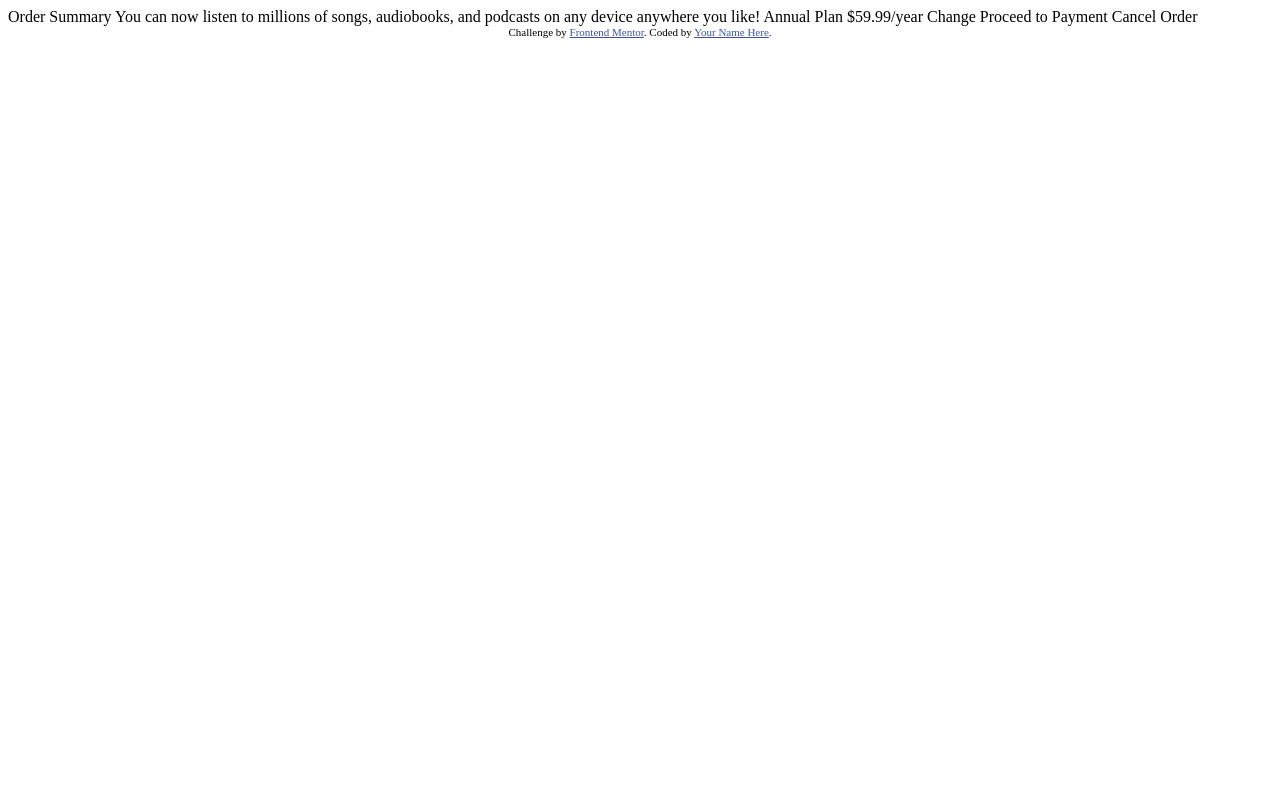
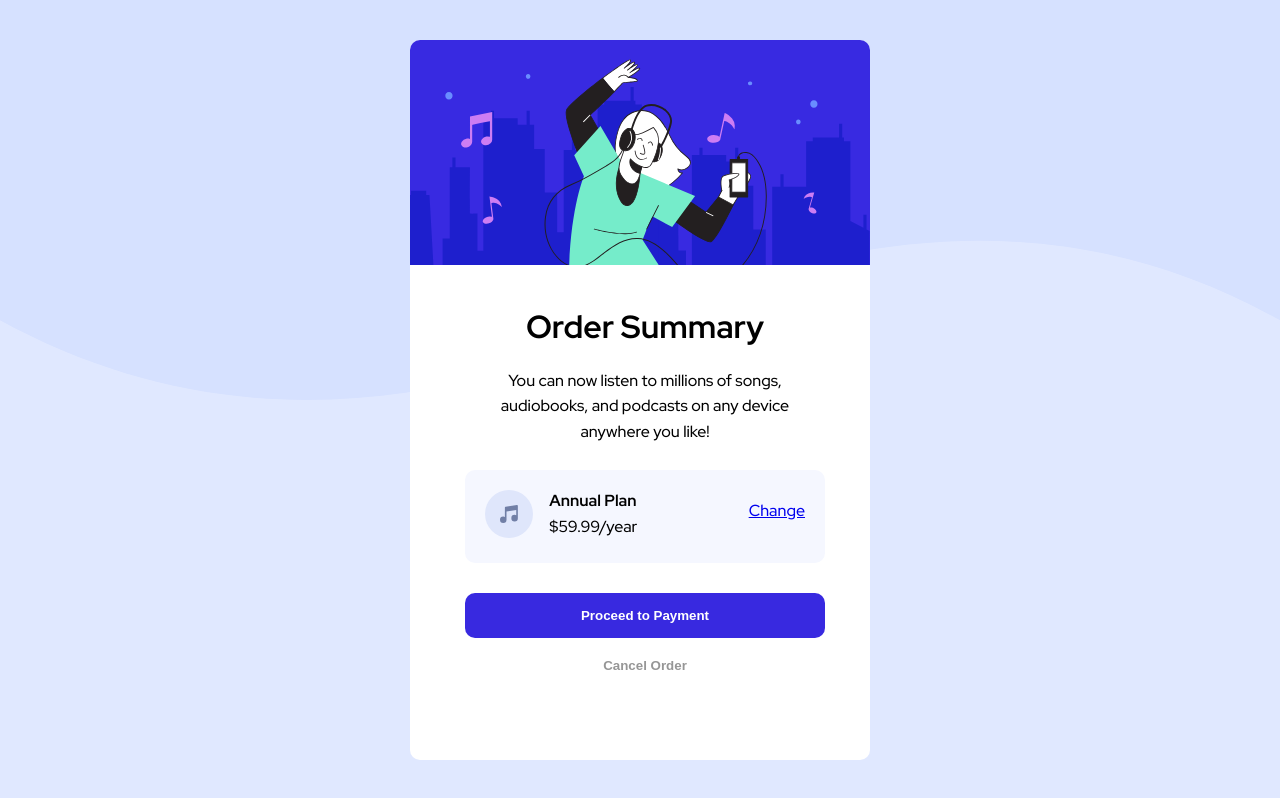
Before and after one commit to Floor20/order-summary-card, a plain HTML site: page index.html in a window 1280 px wide. Drawn offline with Linux system fonts and the light colour scheme.

Commit message:
Completed project

```diff
--- a/index.html
+++ b/index.html
@@ -11,8 +11,10 @@
       href="./images/favicon-32x32.png"
     />
 
+    <link rel="stylesheet" type="text/css" href="style.css" />
+
     <title>Frontend Mentor | Order summary card</title>
-    <style>
+    <!-- <style>
       .attribution {
         font-size: 11px;
         text-align: center;
@@ -20,19 +22,41 @@
       .attribution a {
         color: hsl(228, 45%, 44%);
       }
-    </style>
+    </style> -->
   </head>
 
   <body>
-    Order Summary You can now listen to millions of songs, audiobooks, and
-    podcasts on any device anywhere you like! Annual Plan $59.99/year Change
-    Proceed to Payment Cancel Order
+    <div class="container">
+      <div class="summary-card">
+        <div class="card-top">
+          <img src="../images/illustration-hero.svg" class="banner-img" />
+        </div>
+        <div class="card-btm">
+          <h1>Order Summary</h1>
+          <p>
+            You can now listen to millions of songs, audiobooks, and podcasts on
+            any device anywhere you like!
+          </p>
+          <div class="plan-tile">
+            <span><img src="../images/icon-music.svg" /></span>
+            <ul class="plan-description">
+              <li>Annual Plan</li>
+              <li>$59.99/year</li>
+            </ul>
+            <a href="#">Change</a>
+          </div>
+          <button type="button" class="btn-pmt">Proceed to Payment</button
+          ><br />
+          <button type="button" class="btn-cancel">Cancel Order</button>
+        </div>
+      </div>
+    </div>
 
-    <div class="attribution">
+    <!-- <div class="attribution">
       Challenge by
       <a href="https://www.frontendmentor.io?ref=challenge" target="_blank"
         >Frontend Mentor</a
       >. Coded by <a href="#">Your Name Here</a>.
-    </div>
+    </div> -->
   </body>
 </html>
--- a/style.css
+++ b/style.css
@@ -1 +1,108 @@
-/* started css file */
+@import url("https://fonts.googleapis.com/css2?family=Red+Hat+Display:wght@500;700;900&display=swap");
+
+* {
+  margin: 0;
+  padding: 0;
+  box-sizing: border-box;
+}
+
+body {
+  background-color: hsl(225, 100%, 94%);
+  background-image: url("../images/pattern-background-desktop.svg");
+  background-repeat: no-repeat;
+  background-attachment: fixed;
+  background-size: 100% 50%;
+  font-family: "Red Hat Display", sans-serif;
+}
+
+/* ---------------------------------------------- */
+/* CARD STYLES */
+/* ---------------------------------------------- */
+
+.summary-card {
+  background-color: #fff;
+  max-width: 460px;
+  width: 100%;
+  height: 720px;
+  position: fixed;
+  top: 50%;
+  left: 50%;
+  transform: translate(-50%, -50%);
+  border-radius: 10px;
+}
+
+.card-btm {
+  width: 470px;
+  padding: 35px 55px 20px 55px;
+}
+
+.banner-img {
+  width: 100%;
+  border-radius: 10px 10px 0 0;
+}
+
+.card-btm h1 {
+  padding-bottom: 20px;
+  text-align: center;
+}
+
+.card-btm p {
+  padding-bottom: 25px;
+  text-align: center;
+  line-height: 1.6;
+}
+
+/* ------ PLAN TILE ------ */
+
+.plan-tile {
+  background-color: hsl(225, 100%, 98%);
+  display: flex;
+  justify-content: space-between;
+  padding: 20px;
+  margin-bottom: 30px;
+  border-radius: 10px;
+}
+
+.plan-tile span {
+  margin-right: -95px;
+}
+
+.plan-description li {
+  list-style-type: none;
+}
+
+.plan-description li:first-child {
+  font-weight: bold;
+  margin-bottom: 5px;
+}
+
+.plan-tile a {
+  position: relative;
+  top: 10px;
+}
+
+/* ------ BUTTONS ------ */
+
+button {
+  width: 100%;
+  padding: 15px 0;
+  border-radius: 10px;
+  border: none;
+}
+
+button:hover {
+  cursor: pointer;
+}
+
+.btn-pmt {
+  background-color: hsl(245, 75%, 52%);
+  color: white;
+  font-weight: 900;
+  margin-bottom: 5px;
+}
+
+.btn-cancel {
+  background-color: white;
+  color: rgb(150, 150, 150);
+  font-weight: 900;
+}
```
